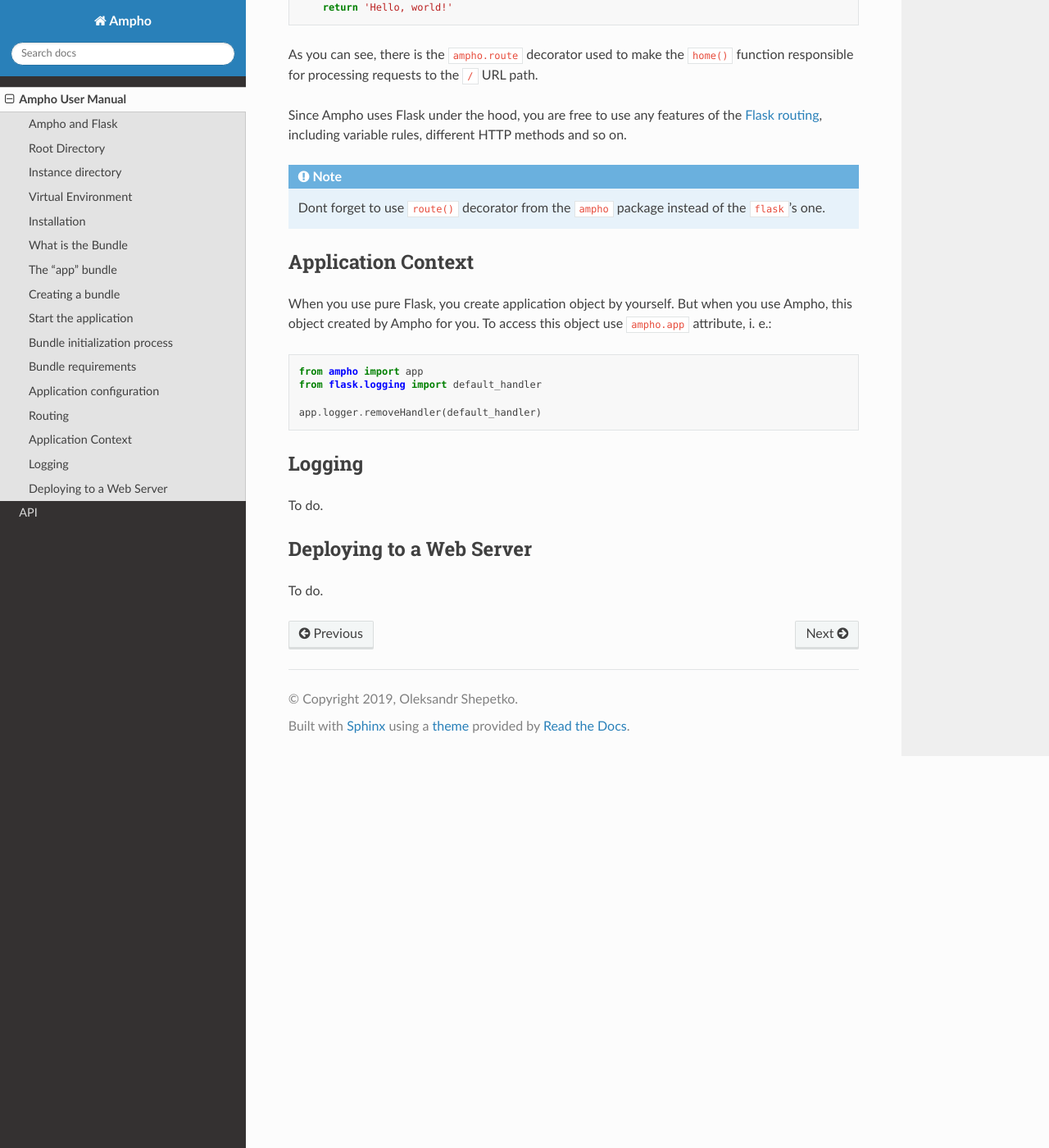
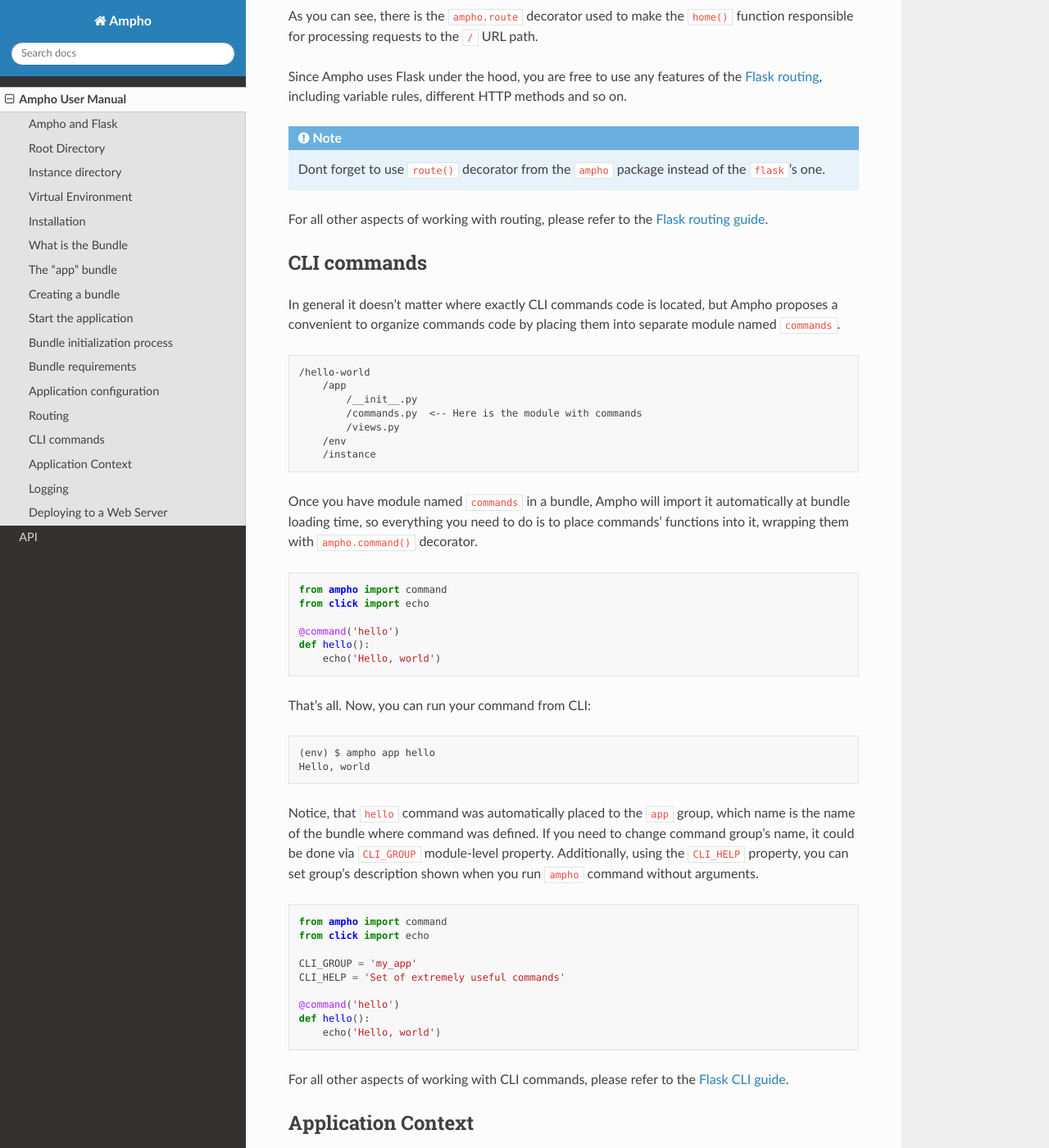
Before and after one commit to ampho-cms/ampho, a Sphinx documentation site: the page built from doc/user_manual.rst, in a window 1280 px wide and 1400 px high, scrolled down 4917 px. Shown: the whole window at 82% size. Built offline with Sphinx 7.4.7 and the Read the Docs theme 2.0.0, drawn with Linux system fonts in a browser that asks for light colours; some of the changed text lies outside the part shown.

Commit message:
#20 implemented

```diff
--- a/doc/user_manual.rst
+++ b/doc/user_manual.rst
@@ -167,7 +167,7 @@
 initialized before dependant bundle. To define requirements for your bundle, use ``BUNDLE_REQUIRES`` list or tuple of
 strings property in bundle's ``__init__.py``, i. e.:
 
-    .. sourcecode:: python
+.. sourcecode:: python
 
     BUNDLE_REQUIRES = ('ampho_locale', 'ampho_db')
 
@@ -210,8 +210,8 @@
 Routing
 -------
 
-In general it doesn't matter where exactly view is located in the application code, but Ampho proposes a convenient
-way to organize views' code and map it to URLs.
+In general it doesn't matter where exactly views code is located, but Ampho proposes a convenient way to organize
+views' and map it to URLs.
 
 When Ampho loads a bundle, it checks for the ``views`` module presence in the bundle's package, and, if it's
 present, Ampho automatically imports it within bundle's context, so you can easily use ``views`` module to define
@@ -250,6 +250,64 @@
 
     Dont forget to use ``route()`` decorator from the ``ampho`` package instead of the ``flask``'s one.
 
+For all other aspects of working with routing, please refer to the `Flask routing guide`_.
+
+
+CLI commands
+------------
+
+In general it doesn't matter where exactly CLI commands code is located, but Ampho proposes a convenient to organize
+commands code by placing them into separate module named ``commands``.
+
+.. sourcecode:: text
+
+    /hello-world
+        /app
+            /__init__.py
+            /commands.py  <-- Here is the module with commands
+            /views.py
+        /env
+        /instance
+
+Once you have module named ``commands`` in a bundle, Ampho will import it automatically at bundle loading time, so
+everything you need to do is to place commands' functions into it, wrapping them with ``ampho.command()`` decorator.
+
+.. sourcecode:: python
+
+    from ampho import command
+    from click import echo
+
+    @command('hello')
+    def hello():
+        echo('Hello, world')
+
+
+That's all. Now, you can run your command from CLI:
+
+.. sourcecode:: text
+
+    (env) $ ampho app hello
+    Hello, world
+
+Notice, that ``hello`` command was automatically placed to the ``app`` group, which name is the name of the bundle where
+command was defined. If you need to change command group's name, it could be done via ``CLI_GROUP`` module-level
+property. Additionally, using the ``CLI_HELP`` property, you can set group's description shown when you run ``ampho``
+command without arguments.
+
+.. sourcecode:: python
+
+    from ampho import command
+    from click import echo
+
+    CLI_GROUP = 'my_app'
+    CLI_HELP = 'Set of extremely useful commands'
+
+    @command('hello')
+    def hello():
+        echo('Hello, world')
+
+For all other aspects of working with CLI commands, please refer to the `Flask CLI guide`_.
+
 
 Application Context
 -------------------
@@ -287,3 +345,5 @@
 .. _Jinja: https://jinja.palletsprojects.com
 .. _Flask's application context: https://flask.palletsprojects.com/en/master/appcontext/
 .. _flask.render_template() function: https://flask.palletsprojects.com/en/master/api/#flask.render_template
+.. _Flask routing guide: https://flask.palletsprojects.com/en/master/quickstart/#routing
+.. _Flask CLI guide: https://flask.palletsprojects.com/en/master/cli/
--- a/setup.py
+++ b/setup.py
@@ -67,7 +67,7 @@
     ],
     entry_points={
         'console_scripts': [
-            'ampho = ampho._cli:main'
+            'ampho = ampho.cli:main'
         ]
     },
 )
```
Also changed, not shown: other parts of doc/user_manual.rst (+1 -1 lines), 3 other files.
